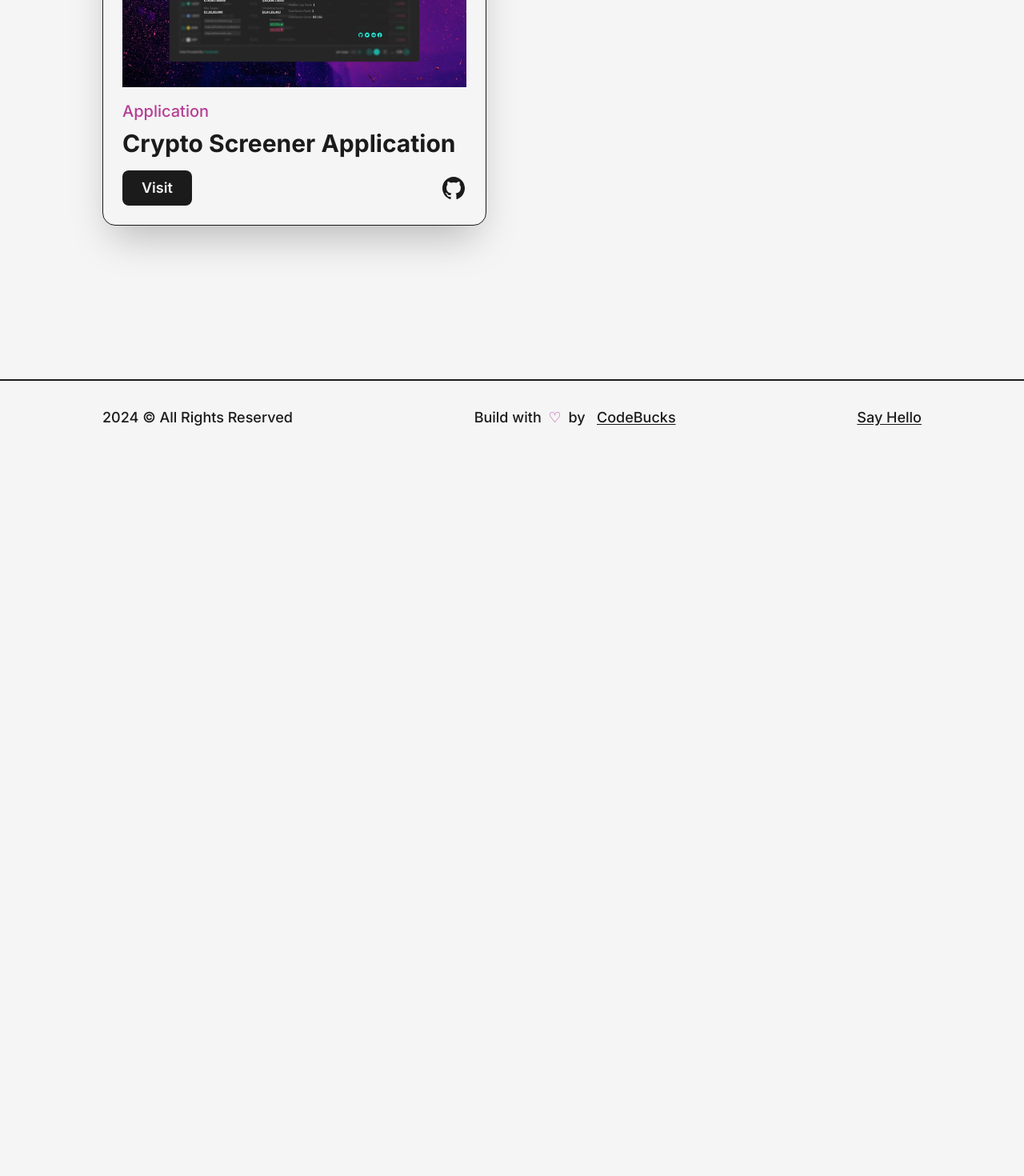
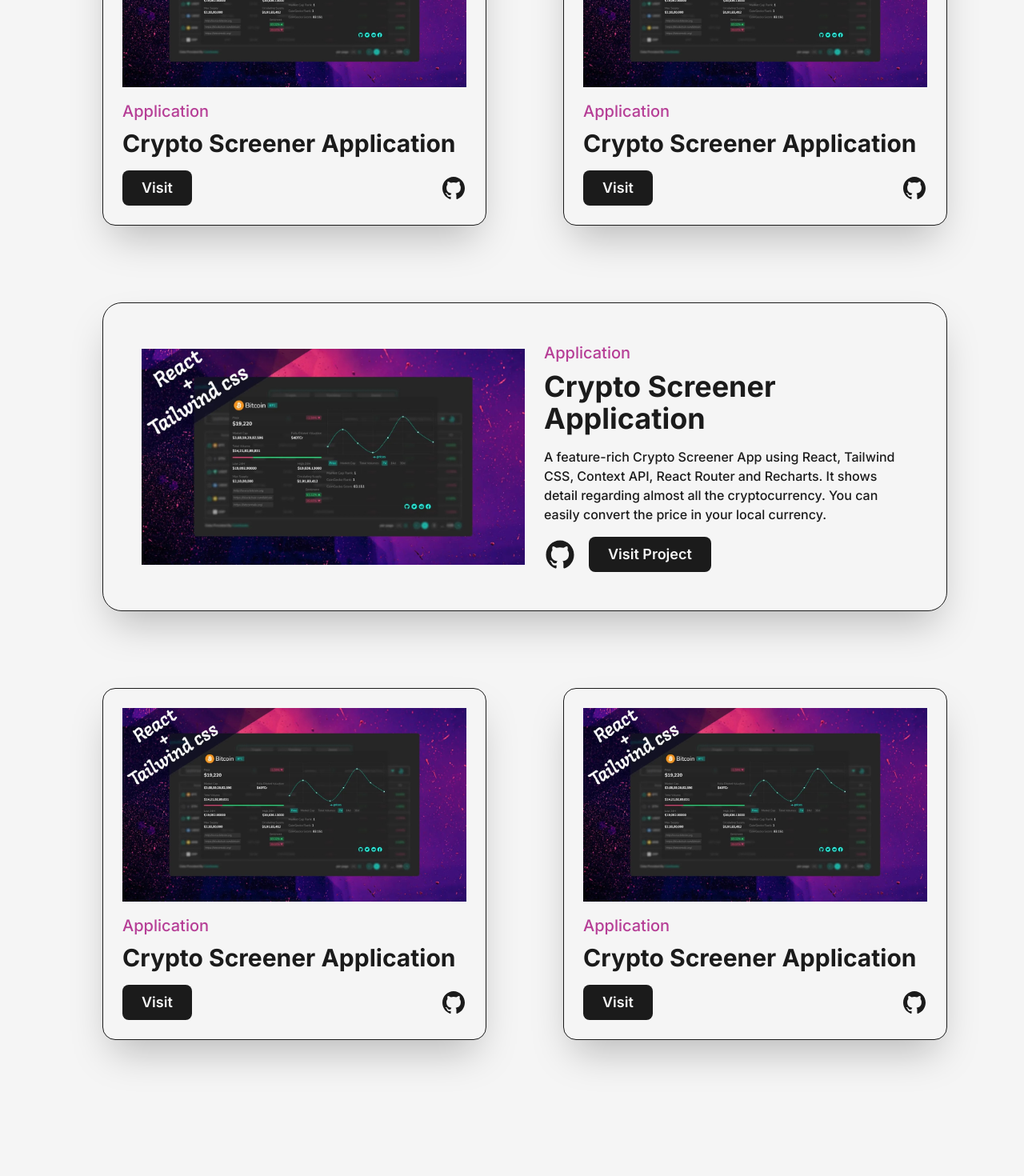
Before and after one commit to LoGiSTeRr/DanielPortfolio, a Next.js app: page /projects in a window 1280 px wide. Shown: the part 1340-2810 px from the top of the page at 80% size. Before the commit the page ends 1908 px from the top, so only its background shows below. Built offline with nearby package versions, Linux system fonts and the light colour scheme.

Commit message:
projects done

```diff
--- a/app/projects/page.jsx
+++ b/app/projects/page.jsx
@@ -77,9 +77,45 @@ const page = () => {
                     />
                 </div>
                 <div className=' col-span-6'>
-
+                    <Project
+                        title={'Crypto Screener Application'}
+                        link={'/'}
+                        img={project1}
+                        github={'/'}
+                        type={'Application'}
+                        summary={"A feature-rich Crypto Screener App using React, Tailwind CSS, Context API, React Router and Recharts. It shows detail regarding almost all the cryptocurrency. You can easily convert the price in your local currency."}
+                    />
                 </div>
-
+                <div className=' col-span-12'>
+                    <FeaturedProject
+                        title={'Crypto Screener Application'}
+                        link={'/'}
+                        img={project1}
+                        github={'/'}
+                        type={'Application'}
+                        summary={"A feature-rich Crypto Screener App using React, Tailwind CSS, Context API, React Router and Recharts. It shows detail regarding almost all the cryptocurrency. You can easily convert the price in your local currency."}
+                    />
+                </div>
+                <div className=' col-span-6'>
+                    <Project
+                        title={'Crypto Screener Application'}
+                        link={'/'}
+                        img={project1}
+                        github={'/'}
+                        type={'Application'}
+                        summary={"A feature-rich Crypto Screener App using React, Tailwind CSS, Context API, React Router and Recharts. It shows detail regarding almost all the cryptocurrency. You can easily convert the price in your local currency."}
+                    />
+                </div>
+                <div className=' col-span-6'>
+                    <Project
+                        title={'Crypto Screener Application'}
+                        link={'/'}
+                        img={project1}
+                        github={'/'}
+                        type={'Application'}
+                        summary={"A feature-rich Crypto Screener App using React, Tailwind CSS, Context API, React Router and Recharts. It shows detail regarding almost all the cryptocurrency. You can easily convert the price in your local currency."}
+                    />
+                </div>
             </div>
         </Layout>
     </mai>
```
